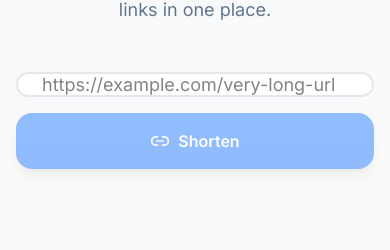
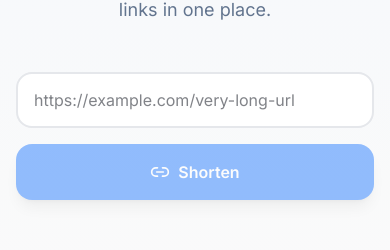
Before and after one commit to bkandh30/hash.ly, a Next.js app: page / in a window 390 px wide. Shown: the part 361-611 px from the top of the page. Built offline with nearby package versions, Linux system fonts and the light colour scheme; no server answers.

Commit message:
Mobile first design for UrlForm Component

```diff
--- a/components/UrlForm.tsx
+++ b/components/UrlForm.tsx
@@ -68,13 +68,13 @@ export default function UrlForm({ onLinkCreated }: UrlFormProps) {
                         placeholder="https://example.com/very-long-url"
                         value={url}
                         onChange={(e) => setUrl(e.target.value)}
-                        className="flex-1 h-14 px-6 text-lg border-2 rounded-2xl bg-white focus:border-primary focus:outline-none transition-all duration-200"
+                        className="flex-1 h-14 sm:h-14 py-4 sm:py-0 px-4 sm:px-6 text-base sm:text-lg border-2 rounded-2xl bg-white focus:border-primary focus:outline-none transition-all duration-200"
                         disabled={loading}
                     />
                     <button
                         type="submit"
                         disabled={loading || !url.trim()}
-                        className="h-14 px-8 bg-blue-500 hover:bg-blue-600 text-white font-semibold rounded-2xl transition-all duration-200 disabled:opacity-50 disabled:cursor-not-allowed flex items-center justify-center gap-2 shadow-lg hover:shadow-xl"
+                        className="h-14 sm:h-14 py-4 sm:py-0 px-6 sm:px-8 bg-blue-500 hover:bg-blue-600 text-white font-semibold rounded-2xl transition-all duration-200 disabled:opacity-50 disabled:cursor-not-allowed flex items-center justify-center gap-2 shadow-lg hover:shadow-xl"
                     >
                         <Link2 className="w-5 h-5" />
                         {loading ? 'Creating...' : 'Shorten'}
```
